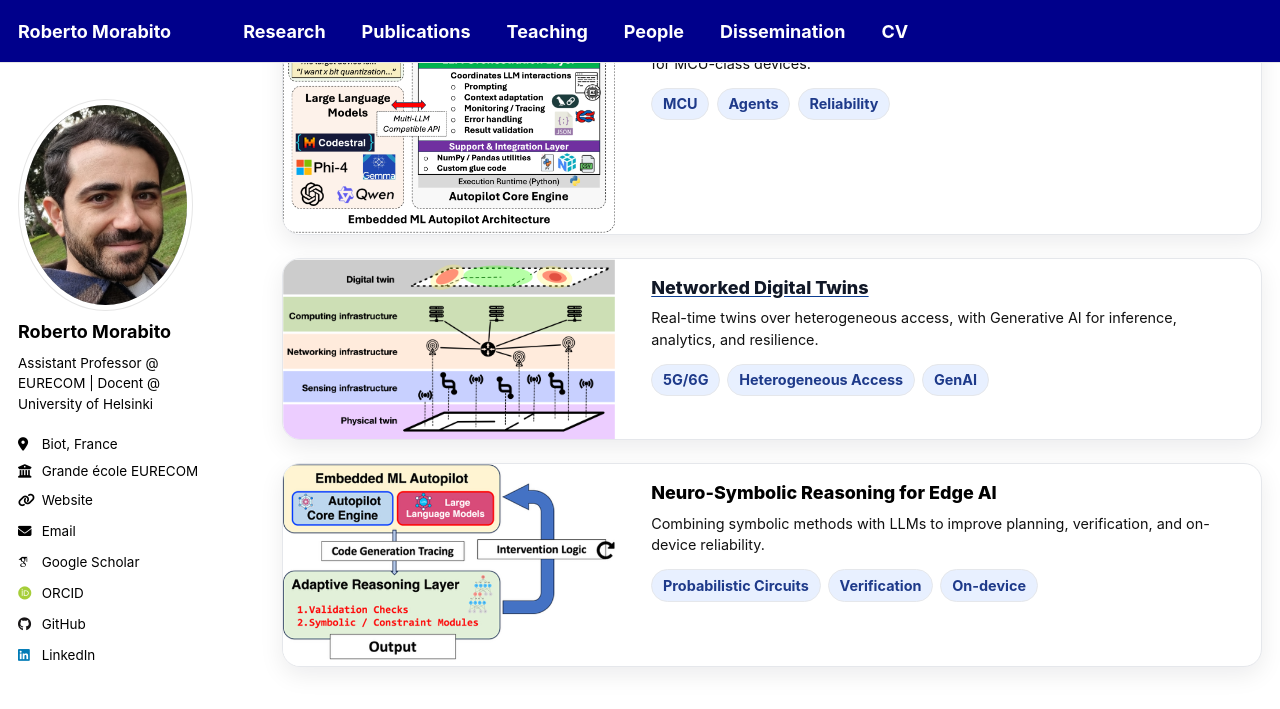
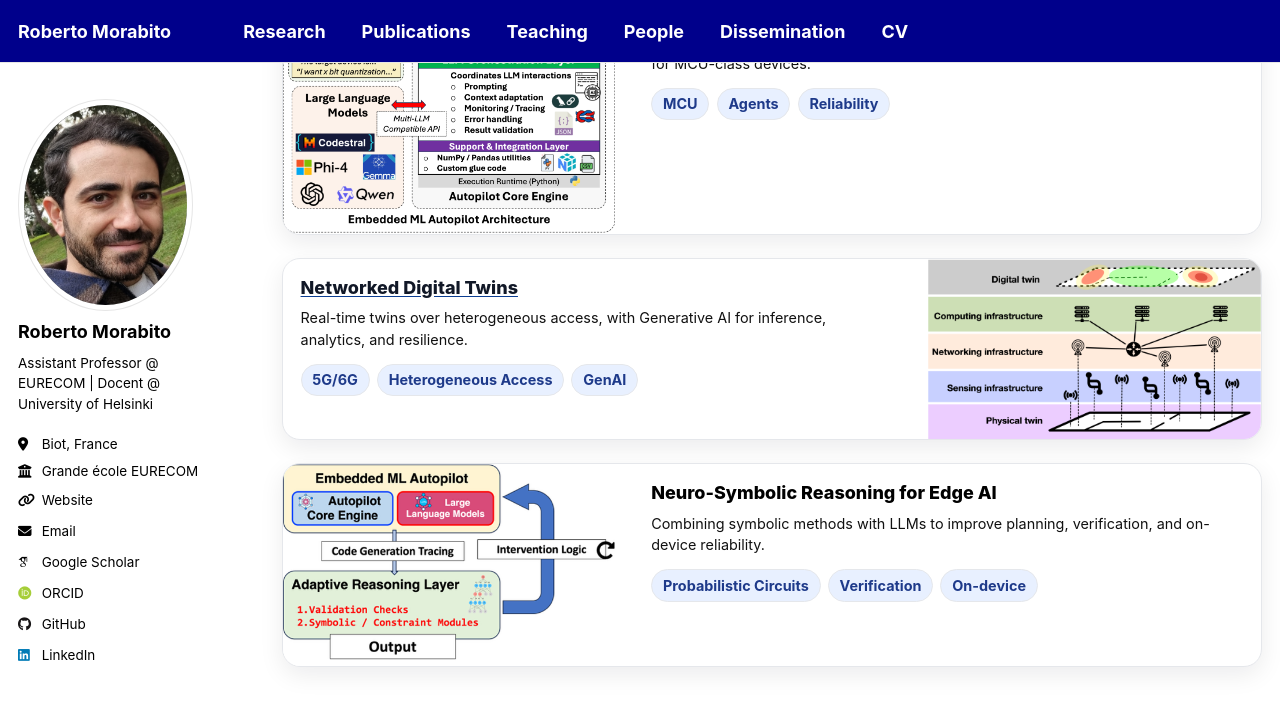
Before and after one commit to robertmora/robertmora.github.io, a Jekyll site: the page built from _pages/research.html, in a window 1280 px wide and 900 px high, scrolled down 682 px. Shown: the top 709 px of the window. Built offline with Jekyll 4.4.1, drawn with Linux system fonts in a browser that asks for light colours; some web fonts are replaced; a script that is not in the unit is left out.

Commit message:
Update research.html

```diff
--- a/_pages/research.html
+++ b/_pages/research.html
@@ -107,12 +107,12 @@ Some of my current and recent research topics are showcased below.
     </div>
 
     <div class="r-card">
-      <div class="r-media"><img src="/assets/research/dt.png" alt="Digital twin visualization over a campus network"></div>
       <div class="r-body">
         <h3 class="r-title"><a href="/research/collaborative-llms/">Networked Digital Twins</a></h3>
         <p class="r-blurb">Real-time twins over heterogeneous access, with Generative AI for inference, analytics, and resilience.</p>
       <div class="r-chips"><span class="r-chip">5G/6G</span><span class="r-chip">Heterogeneous Access</span><span class="r-chip">GenAI</span></div>
       </div>
+      <div class="r-media"><img src="/assets/research/dt.png" alt="Digital twin visualization over a campus network"></div>
     </div>
 
     <div class="r-card">
```
